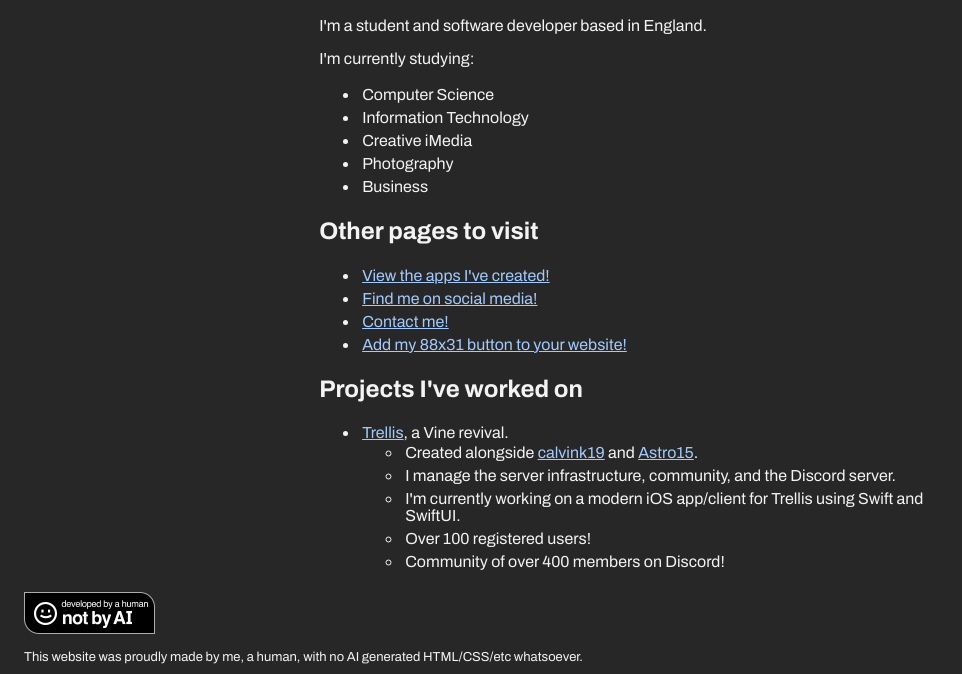
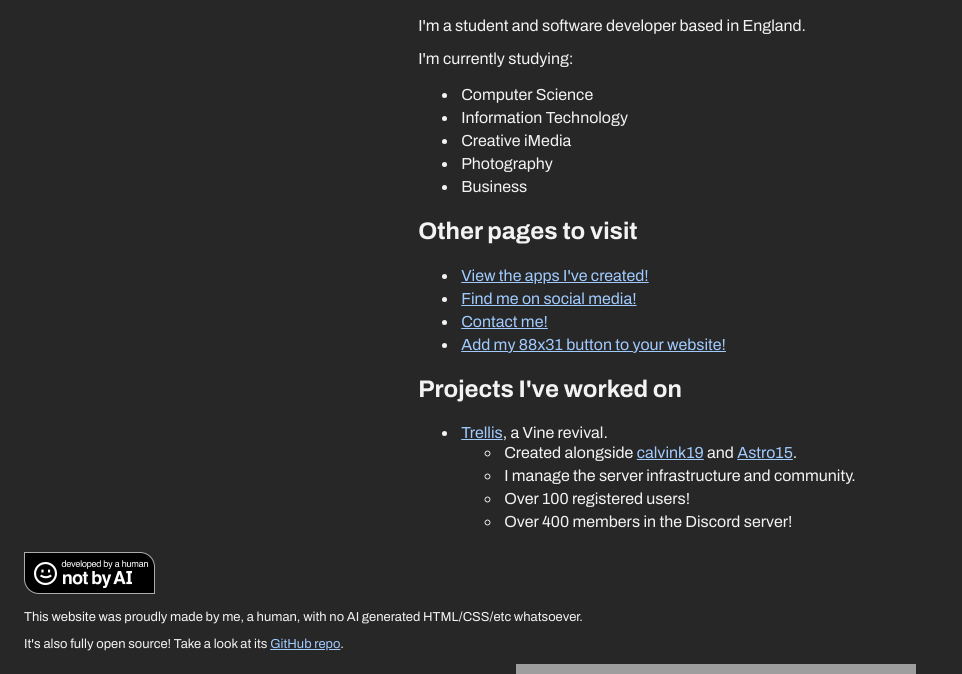
Before and after one commit to ConsciousBone/consciousbone.github.io, an Astro site: page / in a window 1280 px wide. Shown: the part 119-793 px from the top of the page, without its empty margins (0-962 px from the left). Built offline with nearby package versions, Linux system fonts and the light colour scheme; Astro itself is replaced by a stand-in of ours; grey boxes are pictures that could not be loaded; a script that the page names is missing.

Commit message:
Update index.astro

```diff
--- a/src/pages/index.astro
+++ b/src/pages/index.astro
@@ -45,10 +45,9 @@ import Footer from '../components/Footer.astro';
           <a href="https://trellis.consciousb.one/">Trellis</a>, a Vine revival.
           <ul>
             <li>Created alongside <a href="https://calvink19.co/">calvink19</a> and <a href="https://astro-15.github.io">Astro15</a>.</li>
-            <li>I manage the server infrastructure, community, and the Discord server.</li>
-            <li>I'm currently working on a modern iOS app/client for Trellis using Swift and SwiftUI.
+            <li>I manage the server infrastructure and community.</li>
             <li>Over 100 registered users!</li>
-            <li>Community of over 400 members on Discord!</li>
+            <li>Over 400 members in the Discord server!</li>
           </ul>
         </li>
       </ul>
```
